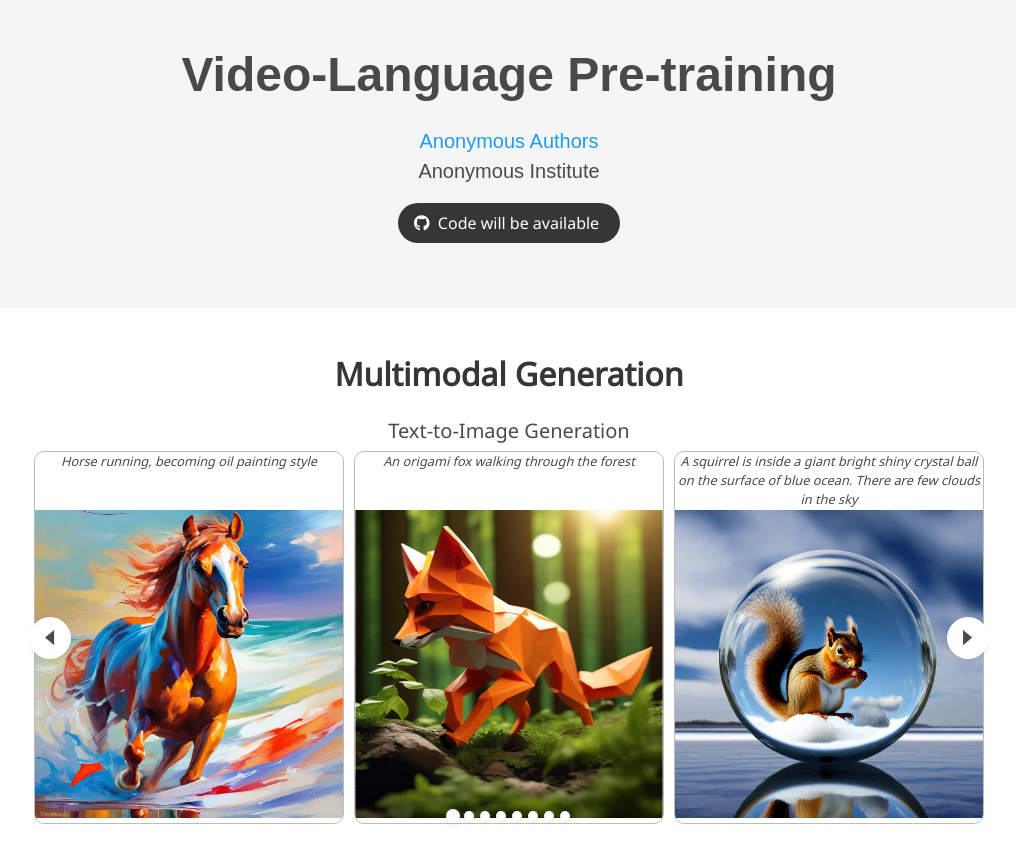
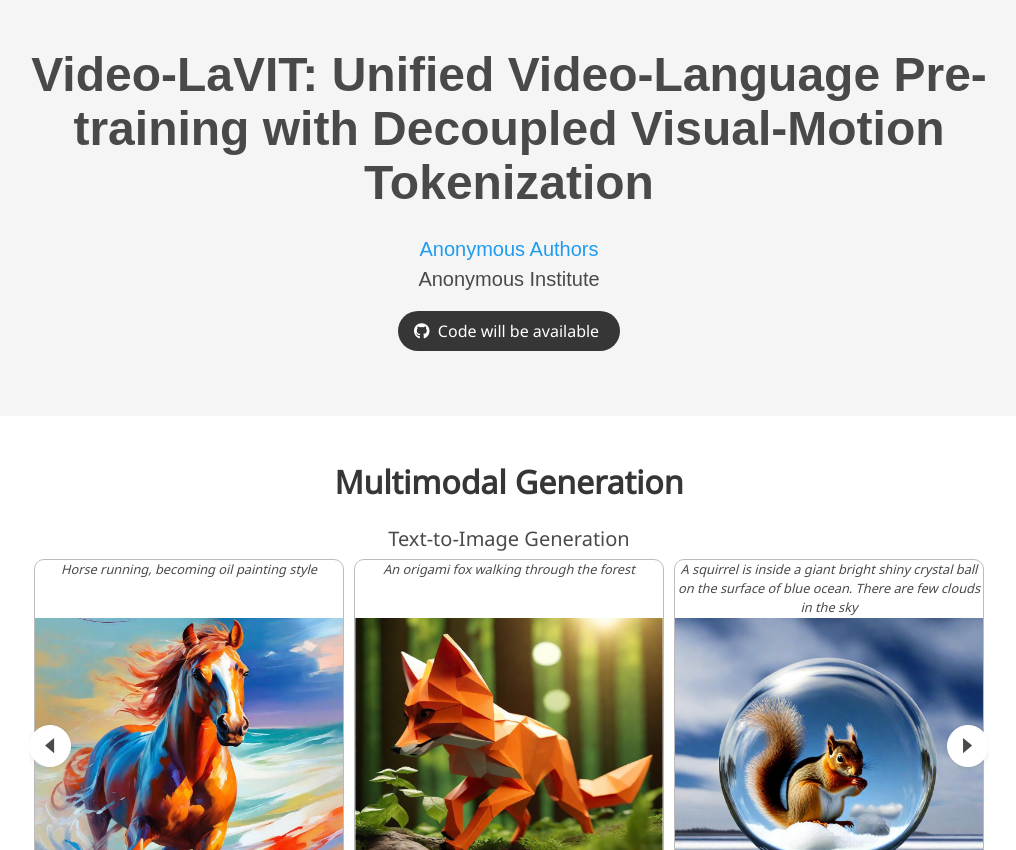
Before and after one commit to anonymous-icml-2024/video-lavit, a plain HTML site: page index.html in a window 1280 px wide. Shown: the top 850 px of the page, without its empty margins (131-1147 px from the left). Drawn offline with nearby package versions, Linux system fonts and the light colour scheme; some icons are missing; a web font is replaced by a local one.

Commit message:
update title

```diff
--- a/index.html
+++ b/index.html
@@ -3,7 +3,7 @@
 <head>
   <meta charset="utf-8">
   <meta name="description"
-        content="Video-Language Pre-training">
+        content="Video-LaVIT: Unified Video-Language Pre-training with Decoupled Visual-Motion Tokenization">
   <meta name="viewport" content="width=device-width, initial-scale=1">
   <title>Video-LaVIT</title>
 
@@ -31,7 +31,7 @@
     <div class="container is-max-desktop">
       <div class="columns is-centered">
         <div class="column has-text-centered">
-          <h1 class="title is-1 publication-title">Video-Language Pre-training</h1>
+          <h1 class="title is-1 publication-title">Video-LaVIT: Unified Video-Language Pre-training with Decoupled Visual-Motion Tokenization</h1>
           <div class="is-size-5 publication-authors">
             <span class="author-block">
               <a href="#">Anonymous Authors</a>
```
